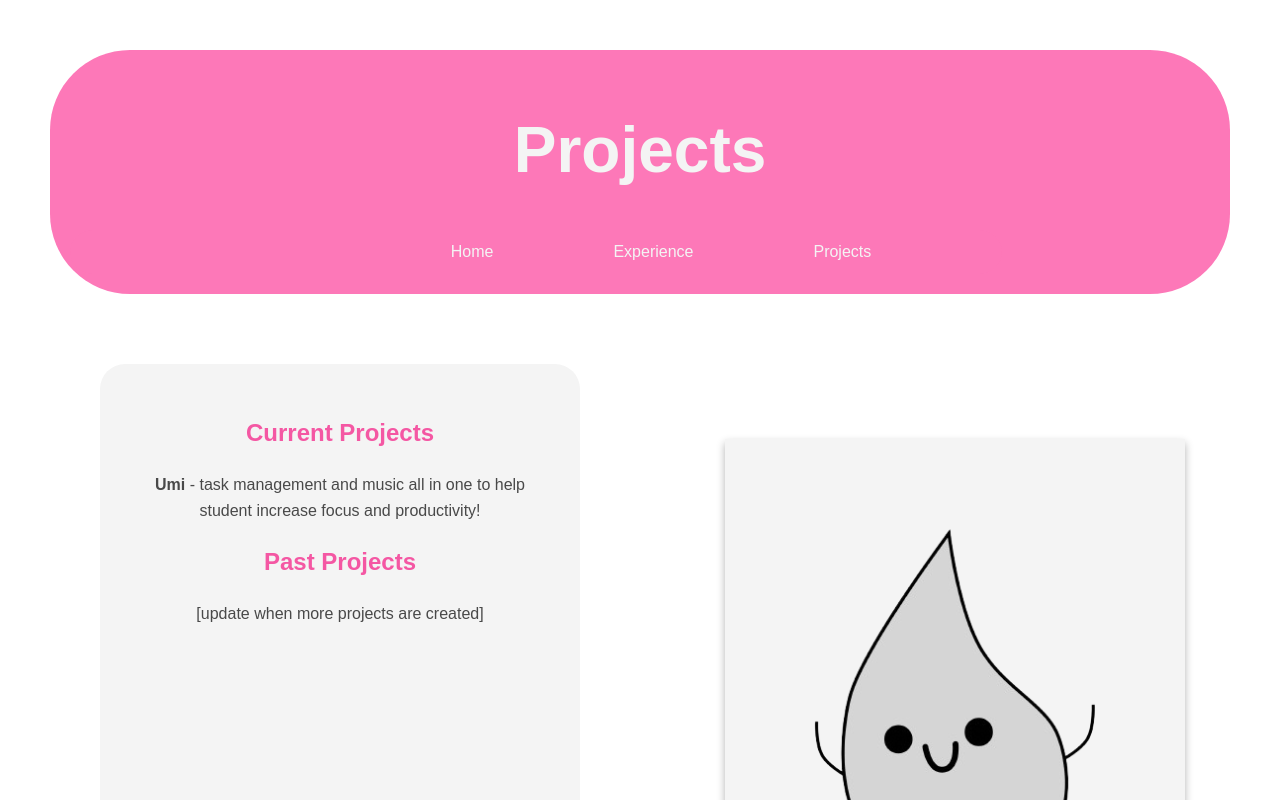
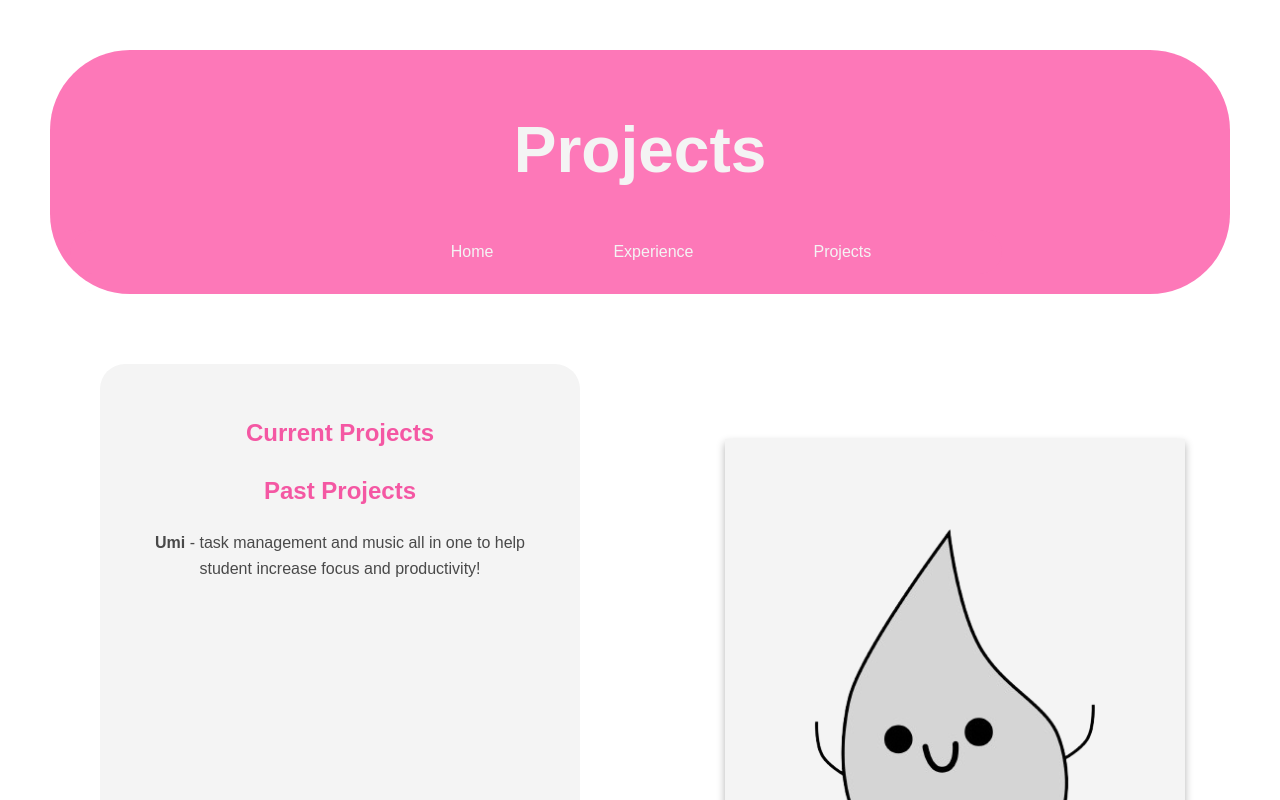
Before and after one commit to jdysay/jdysay.github.io, a React (Create React App) app in the folder jdysay-website/: page /projects in a window 1280 px wide. Shown: the top 800 px of the page. Built offline with nearby package versions, Linux system fonts and the light colour scheme; a web font is replaced by a local one.

Commit message:
updated projects page

```diff
--- a/jdysay-website/src/pages/ProjectPage.js
+++ b/jdysay-website/src/pages/ProjectPage.js
@@ -8,11 +8,11 @@ function ProjectPage() {
             <div className="project-text">
                 <h2>Current Projects</h2>
                 <p>
-                   <strong>Umi</strong> - task management and music all in one to help student increase focus and productivity!
+
                 </p>
                 <h2>Past Projects</h2>
                 <p>
-                    [update when more projects are created]
+                    <strong>Umi</strong> - task management and music all in one to help student increase focus and productivity!
                 </p>
             </div>
             <div className="images">
--- /dev/null
+++ b/package.json
@@ -0,0 +1,5 @@
+{
+  "devDependencies": {
+    "gh-pages": "^6.2.0"
+  }
+}
```
Also changed, not shown: 2 other files (tests, documents, lock files or other folders).
